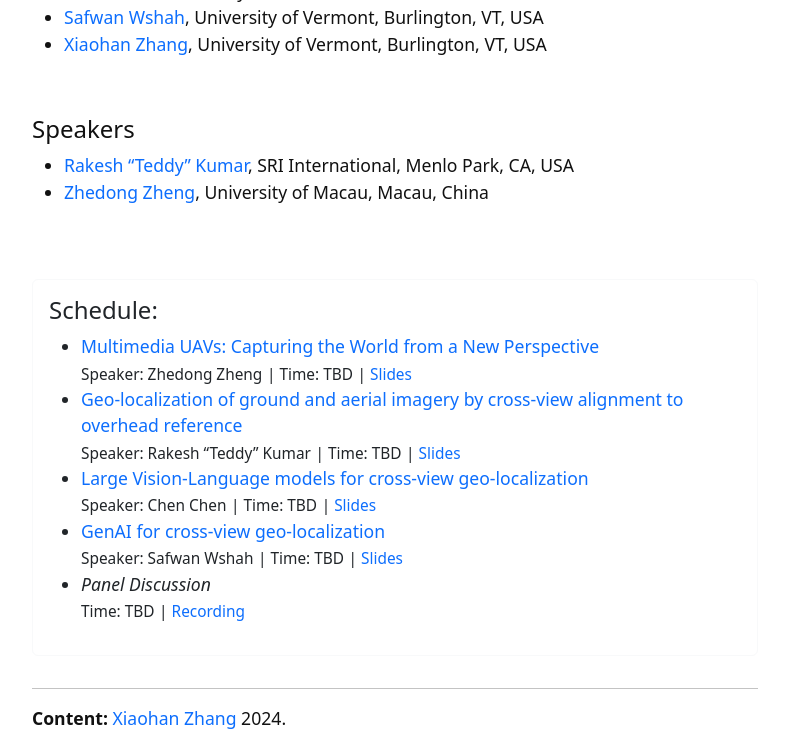
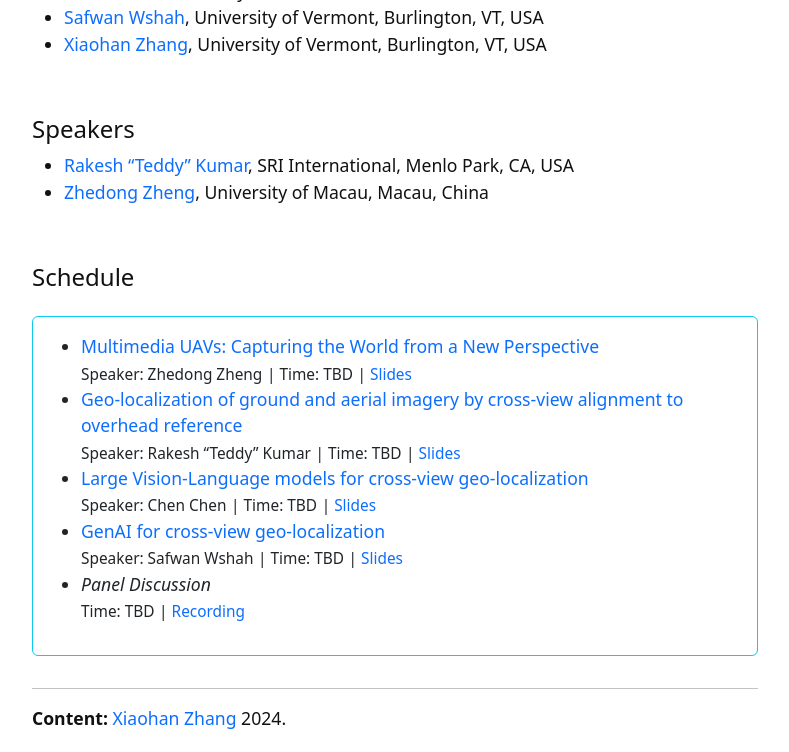
Before and after one commit to zxh009123/WACV25_CVGL_Tutorial, a Jekyll site: the page built from index.md, in a window 1280 px wide and 900 px high, scrolled down 1211 px, cut to the strip 0-752 px from the top of the window. Shown: the whole strip, without its empty margins (245-1034 px from the left). Built offline with Jekyll 4.4.1, drawn with Linux system fonts in a browser that asks for light colours.

Commit message:
add blue border

```diff
--- a/_includes/toc.html
+++ b/_includes/toc.html
@@ -3,9 +3,9 @@
 {% endcomment %}
 <div class="row justify-content-center">
     <div class="m-3 col-12" >
-        <div class="card border-light">
+        <div class="card border-info">
             <div class="card-body">
-                <h3 class="h4 card-title">Schedule:</h3>
+                <!-- <h3 class="h4 card-title">Schedule:</h3> -->
                 <ul>
                     {% for section in site.html_pages %}
                     {% if section.presenter %}
```
Also changed, not shown: index.md (+1 -1 lines).
